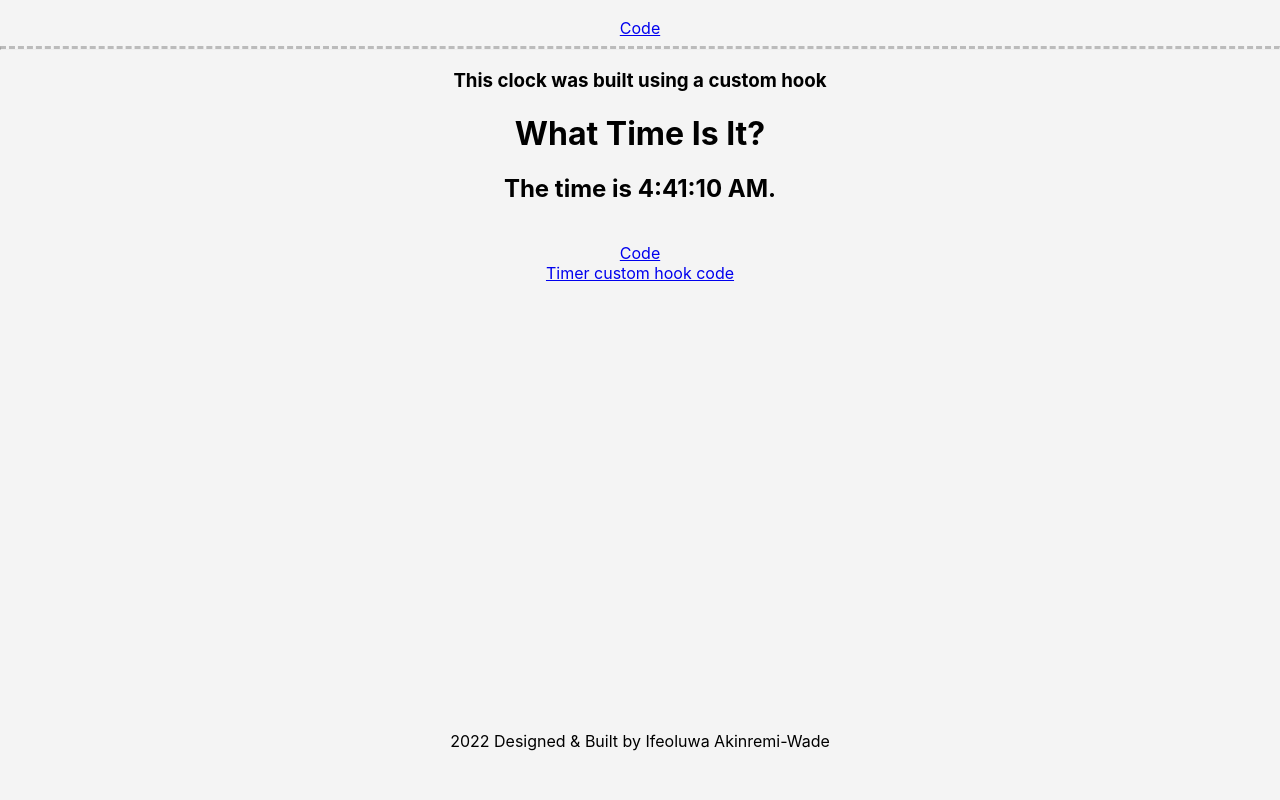
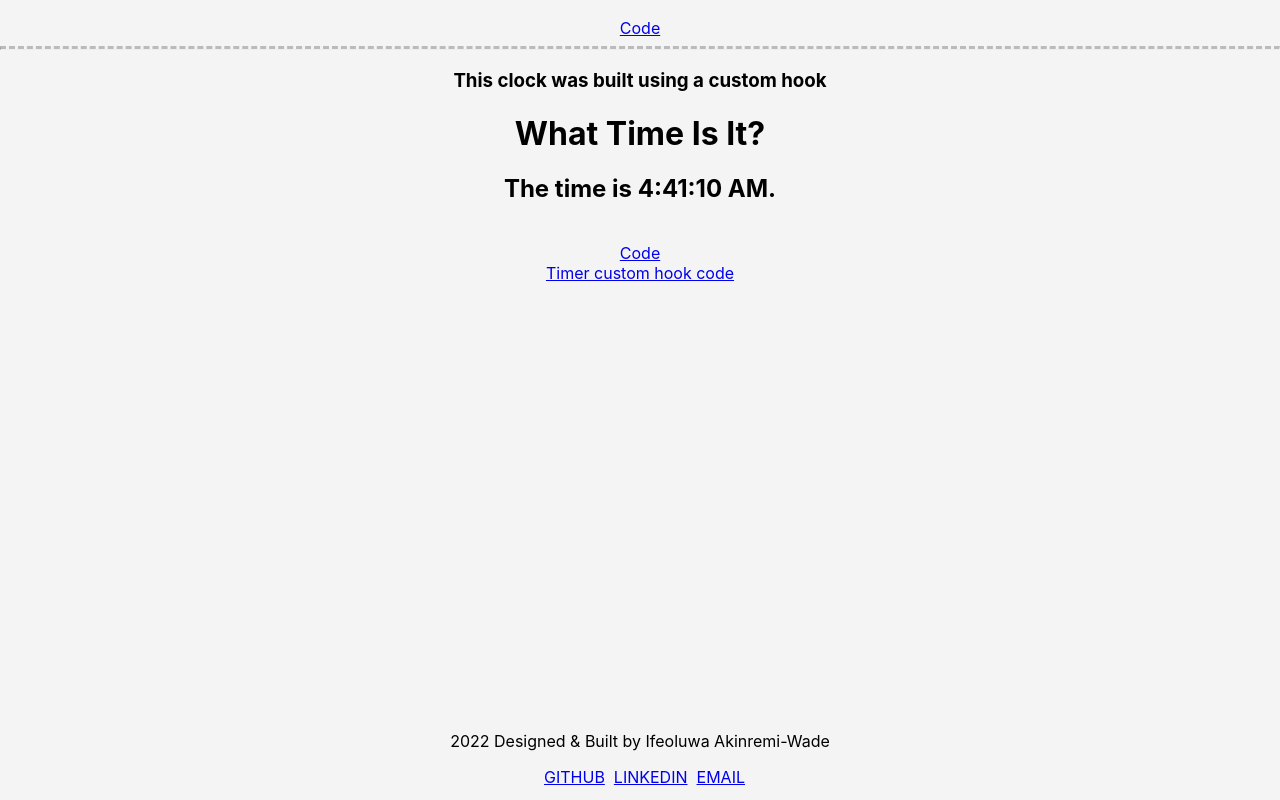
Before and after one commit to IfeAkiWad/learning_hooks, a React (Create React App) app: page /clock in a window 1280 px wide. Shown: the part 219-1019 px from the top of the page. Before the commit the page ends 983 px from the top, so only its background shows below. Built offline with nearby package versions, Linux system fonts and the light colour scheme.

Commit message:
general updates

```diff
--- a/src/Footer.js
+++ b/src/Footer.js
@@ -1,5 +1,14 @@
 import React from 'react';
 
 export default function Footer() {
-  return <div className="footer"> 2022 Designed & Built by Ifeoluwa Akinremi-Wade</div>;
+  return (
+    <div className="footer">
+      <p> 2022 Designed & Built by Ifeoluwa Akinremi-Wade</p>&nbsp;&nbsp;
+      <a id="github-link" href="https://github.com/IfeAkiWad" rel="noreferrer" target="_blank">GITHUB</a>&nbsp;&nbsp;
+      <a id="linkedin" href="https://www.linkedin.com/in/ifeoluwa-akinremi-wade/" rel="noreferrer" target="_blank">LINKEDIN</a>&nbsp;&nbsp;
+      <a id="email" href= "mailto:ifeoluwa.akinremi.wade@gmail.com" rel="noopener noreferrer" target="_blank">
+          EMAIL
+      </a>
+    </div>
+  )
 }
--- a/src/Home.js
+++ b/src/Home.js
@@ -9,11 +9,7 @@ export default function Home() {
         <h2>Decided to build as I learned React hooks.</h2><br />
         <img className="home-react-icon" src={ReactIcon} alt="React Icon" />
         React Hooks Snippets by Al Duncanson<br /><br />
-        <a id="github-link" href="https://github.com/IfeAkiWad" rel="noreferrer" target="_blank">GITHUB</a>&nbsp;&nbsp;
-        <a id="linkedin" href="https://www.linkedin.com/in/ifeoluwa-akinremi-wade/" rel="noreferrer" target="_blank">LINKEDIN</a>&nbsp;&nbsp;
-        <a id="email" href= "mailto:ifeoluwa.akinremi.wade@gmail.com" rel="noopener noreferrer" target="_blank">
-            EMAIL
-        </a>
+
 
         <Footer />
     </div>
```
